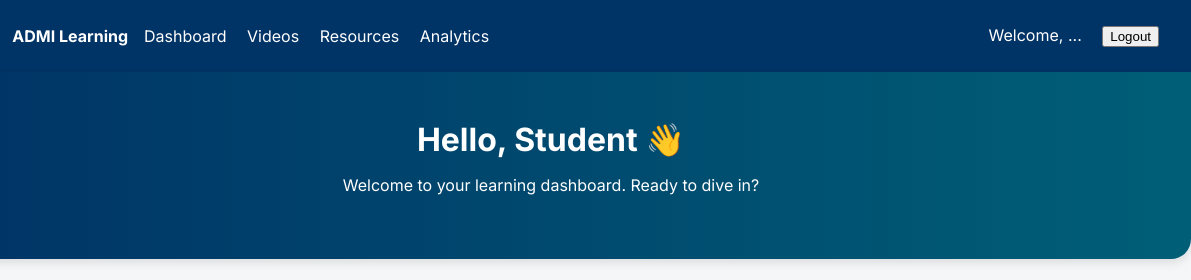
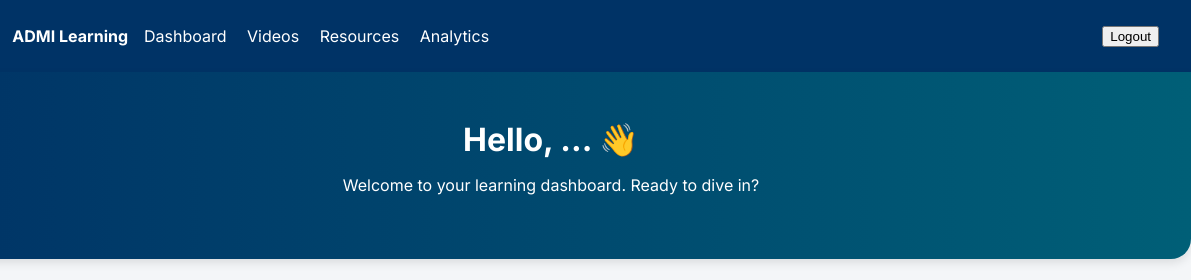
Before and after one commit to admi-tech/Student-Learning, a plain HTML site: page dashboard.html in a window 1280 px wide. Shown: the top 280 px of the page, 89-1280 px from the left. Drawn offline with nearby package versions, Linux system fonts and the light colour scheme.

Commit message:
Update dashboard.html

```diff
--- a/dashboard.html
+++ b/dashboard.html
@@ -110,12 +110,11 @@ footer {
 </nav>
 </div>
 <div>
-    Welcome, <span id="userName">...</span>
 <button onclick="logout()" style="margin-left:1rem;">Logout</button>
 </div>
 </header>
 <section class="hero">
-<h1>Hello, <span id="studentName">Student</span> 👋</h1>
+<h1>Hello, <span id="userName">...</span> 👋</h1>
 <p>Welcome to your learning dashboard. Ready to dive in?</p>
 </section>
 <div class="container">
```
